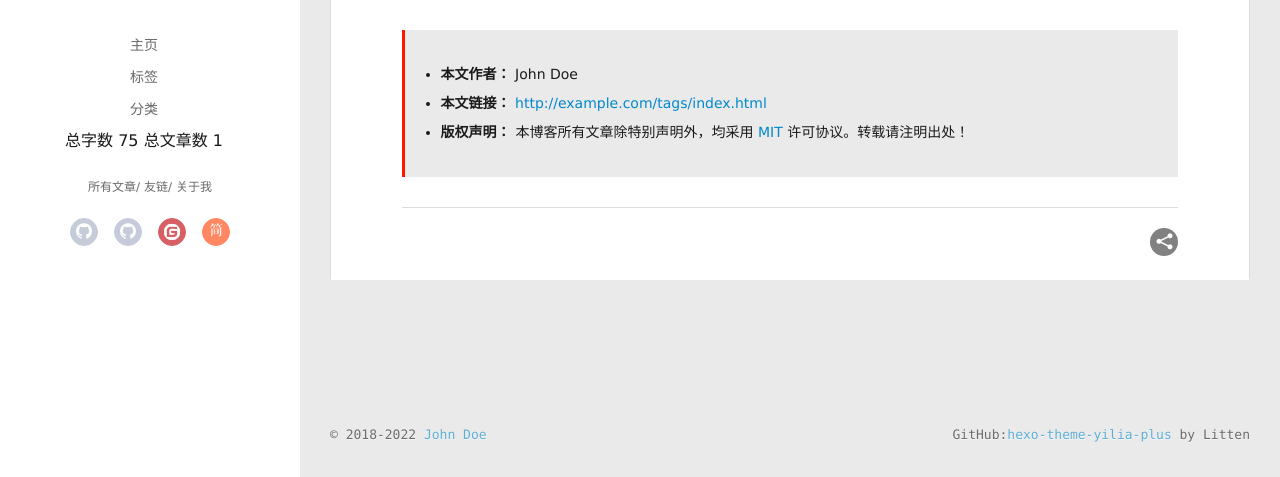
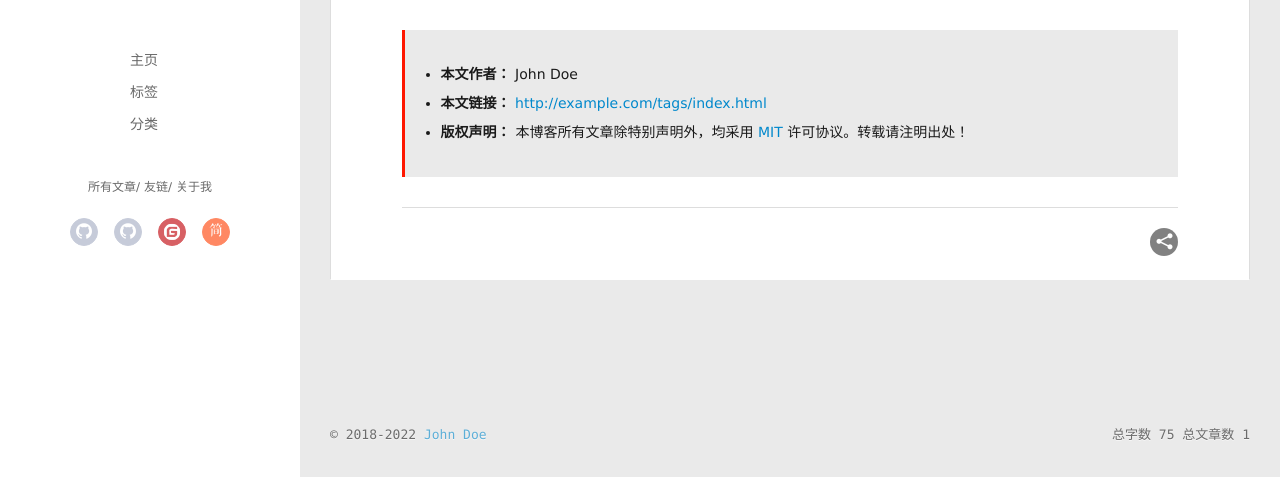
Before and after one commit to rongrongworking/rongrongworking.github.io, a plain HTML site: page tags/index.html in a window 1280 px wide. Shown: the part 323-800 px from the top of the page. Drawn offline with Linux system fonts and the light colour scheme; some packages are replaced by stand-ins of ours; a script that the page names is missing.

Commit message:
Site updated: 2022-12-13 23:09:43

```diff
--- a/tags/index.html
+++ b/tags/index.html
@@ -77,9 +77,6 @@
 
 				<li><a href="/categories" target="_blank">分类</a></li>
 
-			<li>
-				总字数 75 总文章数 1
-			</li>
 			</ul>
 		</nav>
 		<nav class="header-smart-menu">
@@ -436,9 +433,7 @@
     		&copy; 2018-2022 <a href="http://example.com/" target="_blank">John Doe</a>
     	</div>
       	<div class="footer-right">
-
-
-      		GitHub:<a href="https://github.com/JoeyBling/hexo-theme-yilia-plus" target="_blank">hexo-theme-yilia-plus</a> by Litten
+				总字数 75 总文章数 1
       	</div>
     </div>
   </div>
```
Also changed, not shown: 2022/12/13/hello-world/index.html (+1 -6 lines), archives/2022/12/index.html (+1 -6 lines), archives/2022/index.html (+1 -6 lines), archives/index.html (+1 -6 lines), categories/index.html (+1 -6 lines), categories/其他/index.html (+1 -6 lines), index.html (+1 -6 lines), tags/jQuery/index.html (+1 -6 lines), tags/表单验证/index.html (+1 -6 lines), tags/表格/index.html (+1 -6 lines).
